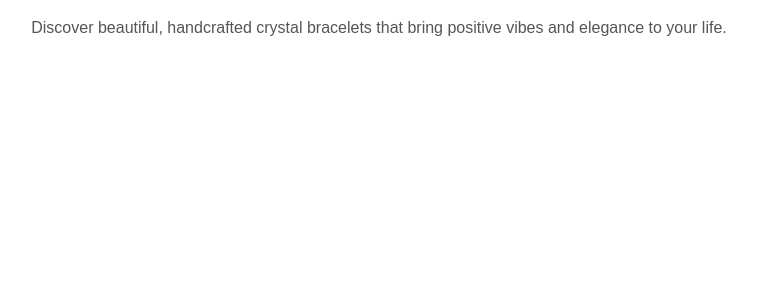
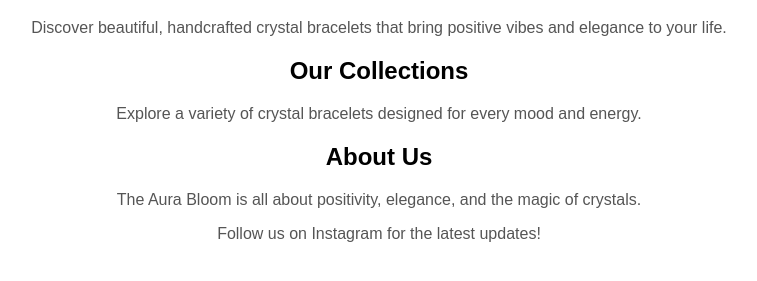
Before and after one commit to theaurabloom/theaurabloom.github.io, a plain HTML site: page index.html in a window 1280 px wide. Shown: the part 89-370 px from the top of the page, without its empty margins (261-1018 px from the left). Drawn offline with Linux system fonts and the light colour scheme.

Commit message:
Update index.html

```diff
--- a/index.html
+++ b/index.html
@@ -11,7 +11,22 @@
     </style>
 </head>
 <body>
-    <h1>Welcome to The Aura Bloom!</h1>
-    <p>Discover beautiful, handcrafted crystal bracelets that bring positive vibes and elegance to your life.</p>
+   <h1>Welcome to The Aura Bloom!</h1>
+<p>Discover beautiful, handcrafted crystal bracelets that bring positive vibes and elegance to your life.</p>
+
+<section>
+    <h2>Our Collections</h2>
+    <p>Explore a variety of crystal bracelets designed for every mood and energy.</p>
+</section>
+
+<section>
+    <h2>About Us</h2>
+    <p>The Aura Bloom is all about positivity, elegance, and the magic of crystals.</p>
+</section>
+
+<footer>
+    <p>Follow us on Instagram for the latest updates!</p>
+</footer>
+
 </body>
 </html>
```
